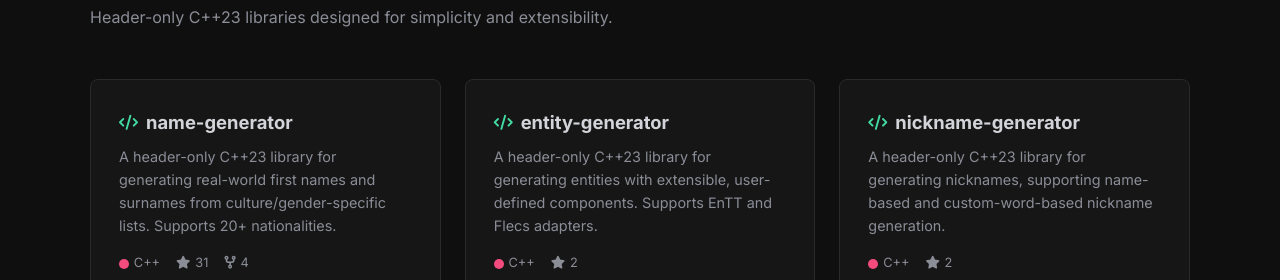
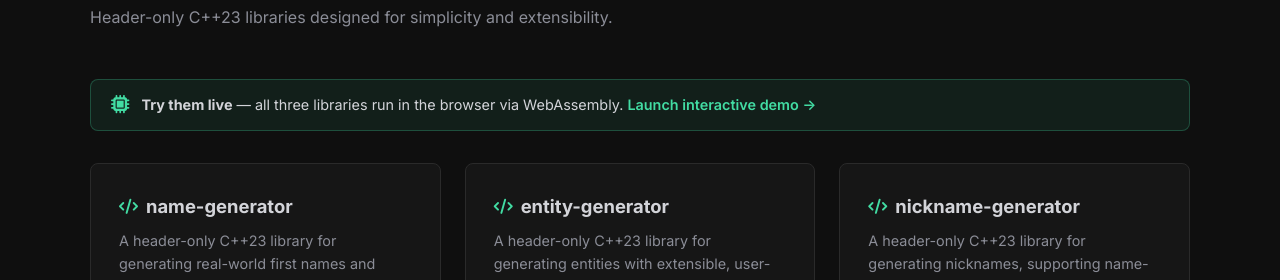
Before and after one commit to dasmig/dasmig.github.io, a plain HTML site: page index.html in a window 1280 px wide. Shown: the part 1558-1838 px from the top of the page. Drawn offline with Linux system fonts and the light colour scheme.

Commit message:
feat: add live demo links and callout for generator-tech-demo
Add a highlighted callout banner in the Projects section linking to the
WebAssembly interactive demo hosted on GitHub Pages. Add "Live Demo"
links with play icons to each of the three project cards alongside the
existing GitHub source links.

```diff
--- a/index.html
+++ b/index.html
@@ -204,6 +204,20 @@
     }
 
     /* ───────────────────── Projects ───────────────────── */
+    .demo-callout {
+      display: flex;
+      align-items: center;
+      gap: .75rem;
+      background: rgba(66, 220, 163, .08);
+      border: 1px solid rgba(66, 220, 163, .25);
+      border-radius: 8px;
+      padding: .85rem 1.25rem;
+      margin-bottom: 2rem;
+      font-size: .9rem;
+    }
+    .demo-callout i { color: var(--accent); font-size: 1.15rem; flex-shrink: 0; }
+    .demo-callout a { font-weight: 600; }
+
     .projects-grid {
       display: grid;
       grid-template-columns: repeat(auto-fill, minmax(320px, 1fr));
@@ -407,6 +421,12 @@
       <h2 class="section-title">Open-Source Projects</h2>
       <p class="section-subtitle">Header-only C++23 libraries designed for simplicity and extensibility.</p>
 
+      <div class="demo-callout">
+        <i class="fa-solid fa-microchip"></i>
+        <span><strong>Try them live</strong> — all three libraries run in the browser via WebAssembly.
+          <a href="https://dasmig.github.io/generator-tech-demo/" target="_blank" rel="noopener">Launch interactive demo →</a></span>
+      </div>
+
       <div class="projects-grid">
         <!-- name-generator -->
         <div class="project-card">
@@ -422,7 +442,9 @@
             <a href="https://github.com/dasmig/name-generator" target="_blank" rel="noopener">
               <i class="fa-brands fa-github"></i> Source
             </a>
-            <!-- TODO: link to docs if hosted -->
+            <a href="https://dasmig.github.io/generator-tech-demo/" target="_blank" rel="noopener">
+              <i class="fa-solid fa-play"></i> Live Demo
+            </a>
           </div>
         </div>
 
@@ -439,6 +461,9 @@
             <a href="https://github.com/dasmig/entity-generator" target="_blank" rel="noopener">
               <i class="fa-brands fa-github"></i> Source
             </a>
+            <a href="https://dasmig.github.io/generator-tech-demo/" target="_blank" rel="noopener">
+              <i class="fa-solid fa-play"></i> Live Demo
+            </a>
           </div>
         </div>
 
@@ -454,6 +479,9 @@
           <div class="project-links">
             <a href="https://github.com/dasmig/nickname-generator" target="_blank" rel="noopener">
               <i class="fa-brands fa-github"></i> Source
+            </a>
+            <a href="https://dasmig.github.io/generator-tech-demo/" target="_blank" rel="noopener">
+              <i class="fa-solid fa-play"></i> Live Demo
             </a>
           </div>
         </div>
```
